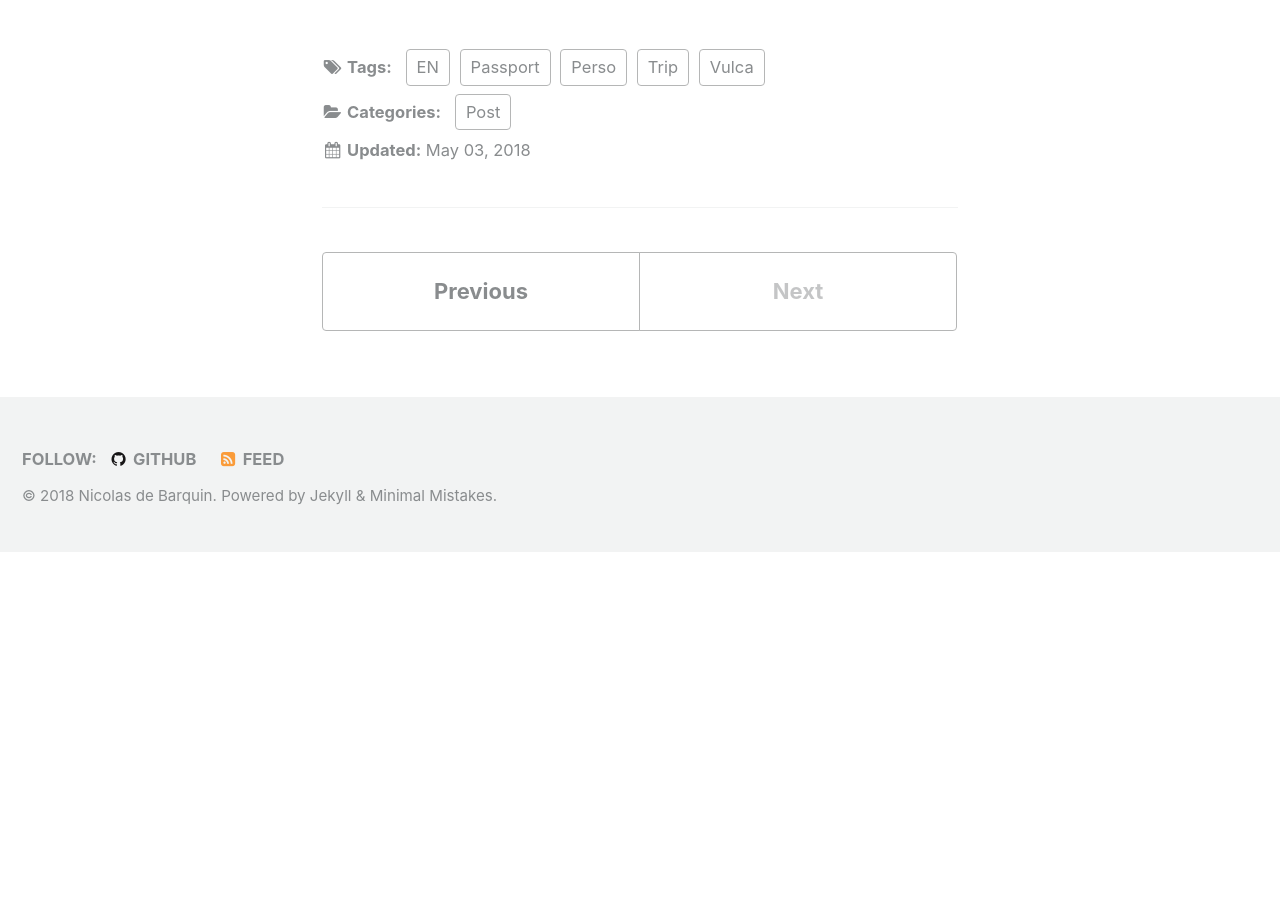
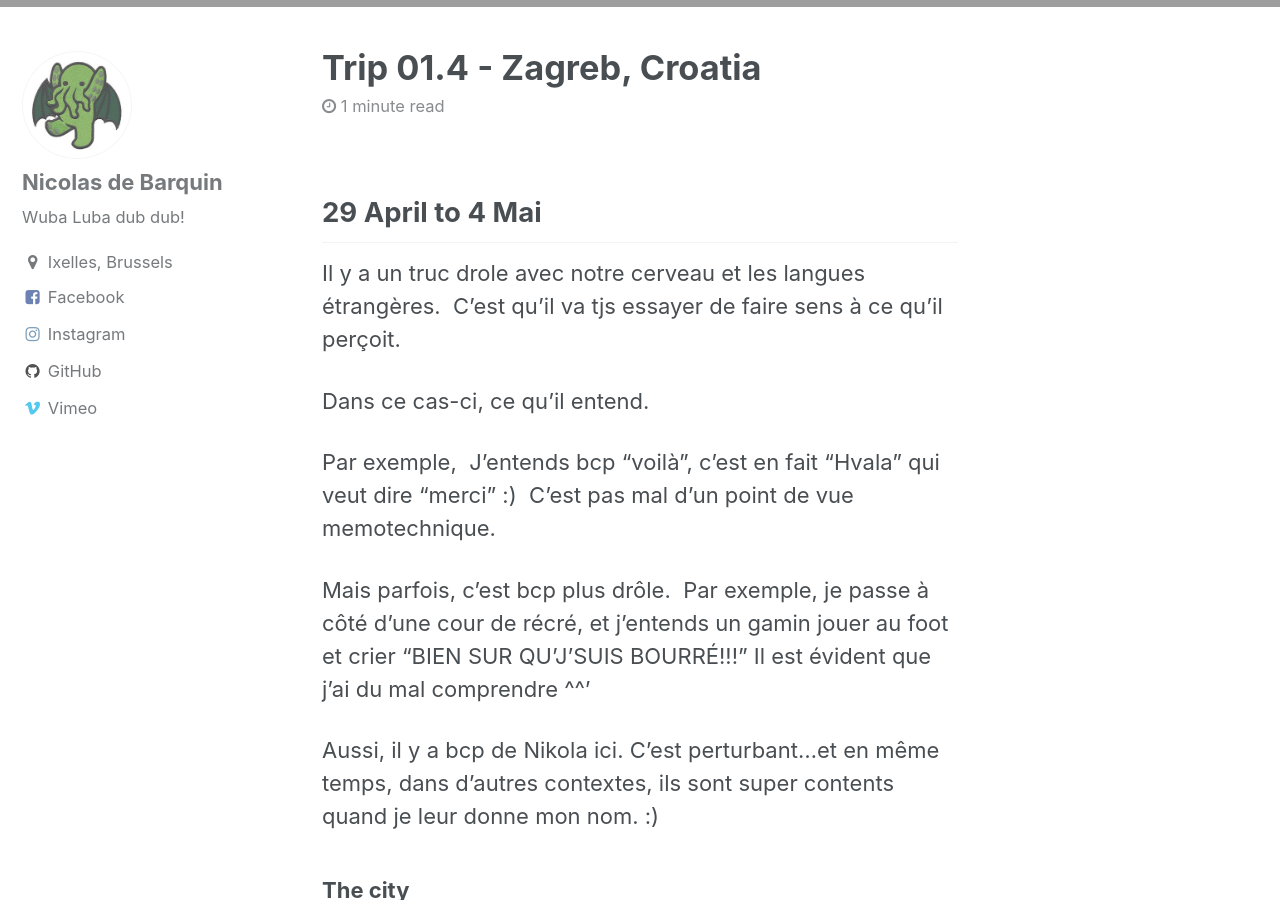
Before and after one commit to nicolasdb/nicolasdb.github.io, a Jekyll site: the page built from _posts/2018-05-03-trip1.4.md, in a window 1280 px wide and 900 px high, scrolled down 1053 px. Built offline with Jekyll 4.4.1, drawn with Linux system fonts in a browser that asks for light colours; before the commit the page ends 1605 px from its top, so only the background shows below that; some of the changed text lies outside the part shown.

Commit message:
post 1.4

```diff
--- a/_posts/2018-05-03-trip1.4.md
+++ b/_posts/2018-05-03-trip1.4.md
@@ -13,13 +13,32 @@ tags:
   - Trip
   - Vulca
   - EN
+  - FR
   - Passport
 
 ---
 
 ## 29 April to 4 Mai
-### Zagreb
+Il y a un truc drole avec notre cerveau et les langues étrangères.
+C'est qu'il va tjs essayer de faire sens à ce qu'il perçoit.
 
+Dans ce cas-ci, ce qu'il entend.
+
+Par exemple,
+J'entends bcp "voilà", c'est en fait "Hvala" qui veut dire "merci" :)
+C'est pas mal d'un point de vue memotechnique.
+
+Mais parfois, c'est bcp plus drôle.
+Par exemple, je passe à côté d'une cour de récré, et j'entends un gamin jouer au foot et crier "BIEN SUR QU'J'SUIS BOURRÉ!!!" Il est évident que j'ai du mal comprendre ^^'
+
+Aussi, il y a bcp de Nikola ici. C'est perturbant...et en même temps, dans d'autres contextes, ils sont super contents quand je leur donne mon nom. :)
+
+
+### The city
+- Living there
+- Green Horse shoe
+
+### The fablab
 
 
 Meeting @srce
```
Also changed, not shown: other parts of _posts/2018-05-03-trip1.4.md (+3 -3 lines), _posts/2018-04-28-trip1.3.md (+0 -2 lines), assets/images/post/IMG_20180504_125043.jpg (added), assets/images/post/zagreb-th.jpg (added), assets/images/post/zagreb.jpg (added).
